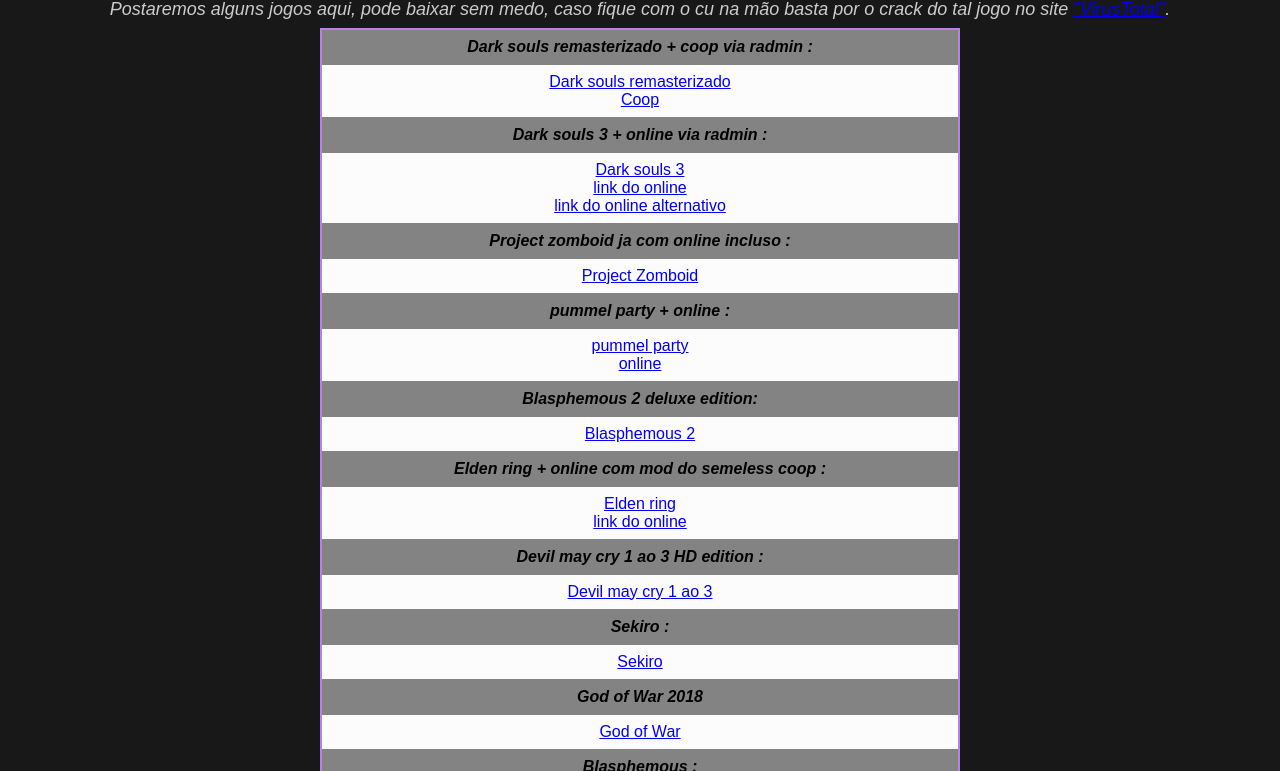
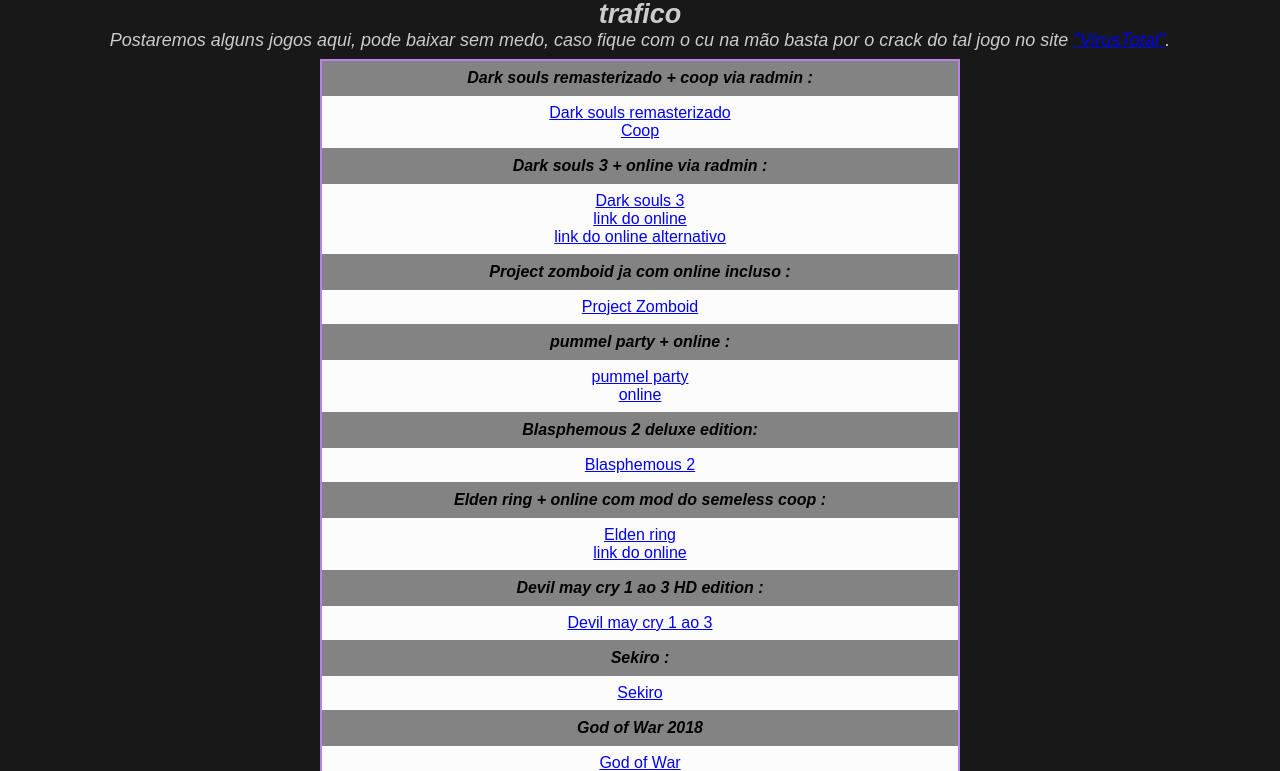
Before and after one commit to Thiagofernandes21/projeto, a plain HTML site: page home.html in a window 1280 px wide. Shown: the part 84-855 px from the top of the page. Drawn offline with Linux system fonts and the light colour scheme.

Commit message:
initial commit

```diff
--- a/home.html
+++ b/home.html
@@ -11,7 +11,7 @@
     <div class="cabecalho">
     <h1>Seja bem Vindo</h1>
     <h2>ao Trafico de jogos da Antiga Aldrich AL <small><sup>TM</sup></small> </h2>
-
+        <h2>trafico</h2>
     <p>Postaremos alguns jogos aqui, pode baixar sem medo, caso fique com o cu na mão basta por o crack do tal jogo no site <a href="https://www.virustotal.com/gui/home/upload" target="_blank">"VirusTotal"</a>.</p>
     </div>
     <div class="responsive-table">
```
